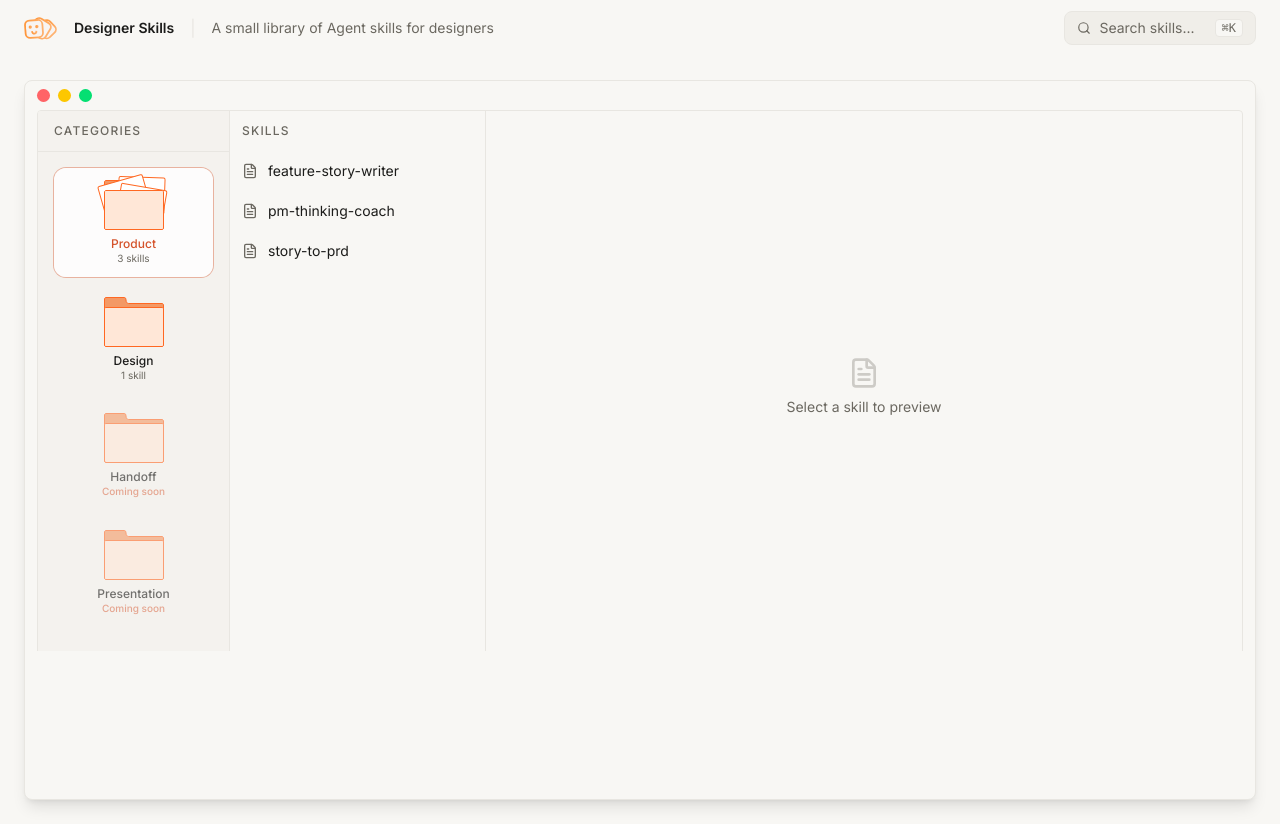
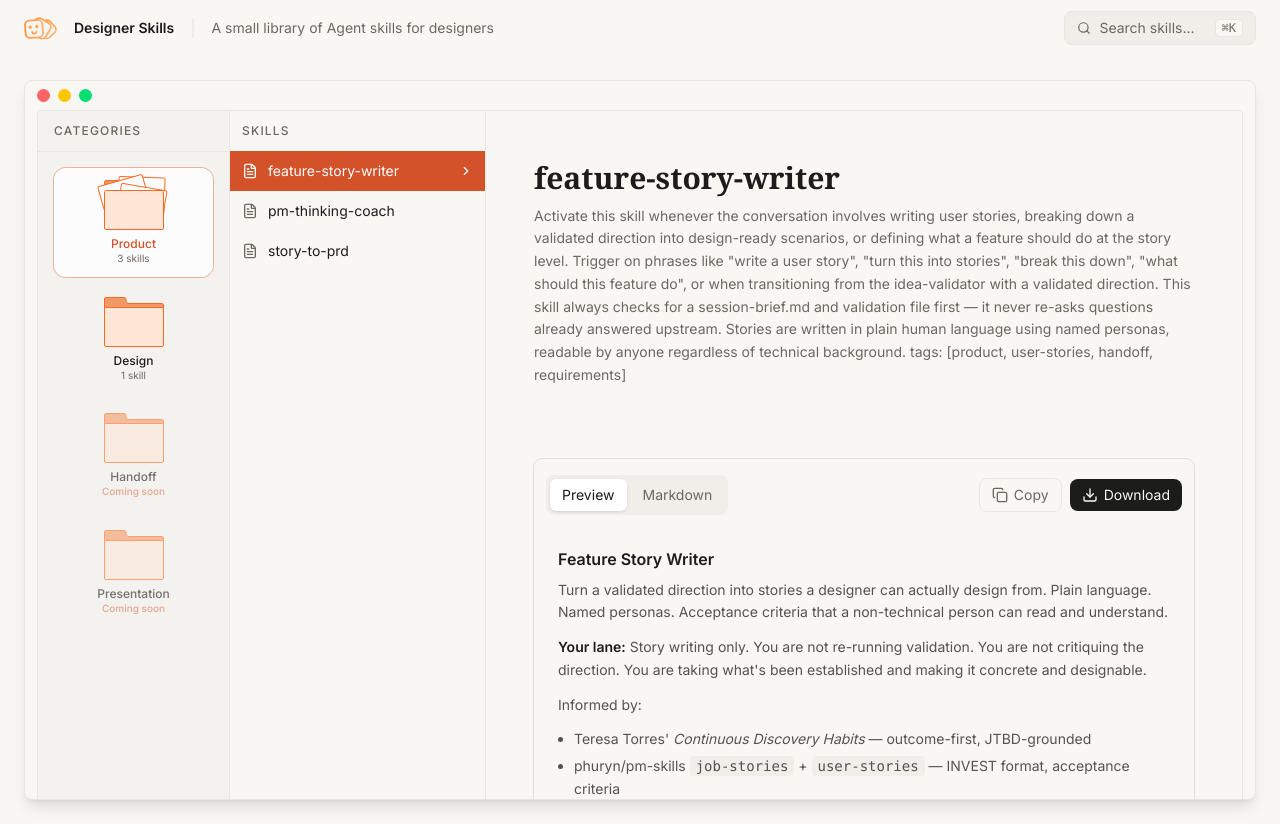
Before and after one commit to rtao7/design-skills, a Next.js app: page / in a window 1280 px wide. Built offline with nearby package versions, Linux system fonts and the light colour scheme.

Commit message:
Refactor SkillBrowser component to improve category selection logic and enhance layout. Updated initial category selection and adjusted div styling for better responsiveness.

```diff
--- a/components/nav.tsx
+++ b/components/nav.tsx
@@ -90,7 +90,7 @@
                   filterUnits="userSpaceOnUse"
                   color-interpolation-filters="sRGB"
                 >
-                  <feFlood flood-opacity="0" result="BackgroundImageFix" />
+                  <feFlood floodOpacity="0" result="BackgroundImageFix" />
                   <feBlend
                     mode="normal"
                     in="SourceGraphic"
--- a/components/skill-browser.tsx
+++ b/components/skill-browser.tsx
@@ -93,10 +93,14 @@
 }: {
   categories: Category[];
 }) {
+  const initialCategory =
+    categories.find((c) => c.name === "product") ?? categories[0] ?? null;
   const [selectedCategory, setSelectedCategory] = useState<Category | null>(
-    categories.find((c) => c.name === "product") ?? categories[0] ?? null,
+    initialCategory,
   );
-  const [selectedSkill, setSelectedSkill] = useState<Skill | null>(null);
+  const [selectedSkill, setSelectedSkill] = useState<Skill | null>(
+    initialCategory?.skills[0] ?? null,
+  );
   const [mobilePanel, setMobilePanel] = useState<MobilePanel>("categories");
 
   function selectCategory(cat: Category) {
@@ -118,7 +122,7 @@
   ];
 
   return (
-    <div className="overflow-hidden md:px-3 md:py-2">
+    <div className="h-full overflow-hidden md:px-3 md:py-2">
       <div className="flex gap-2 mb-2">
         <Circle size={13} className="text-red-400 bg-red-400 rounded-full" />
         <Circle
```
